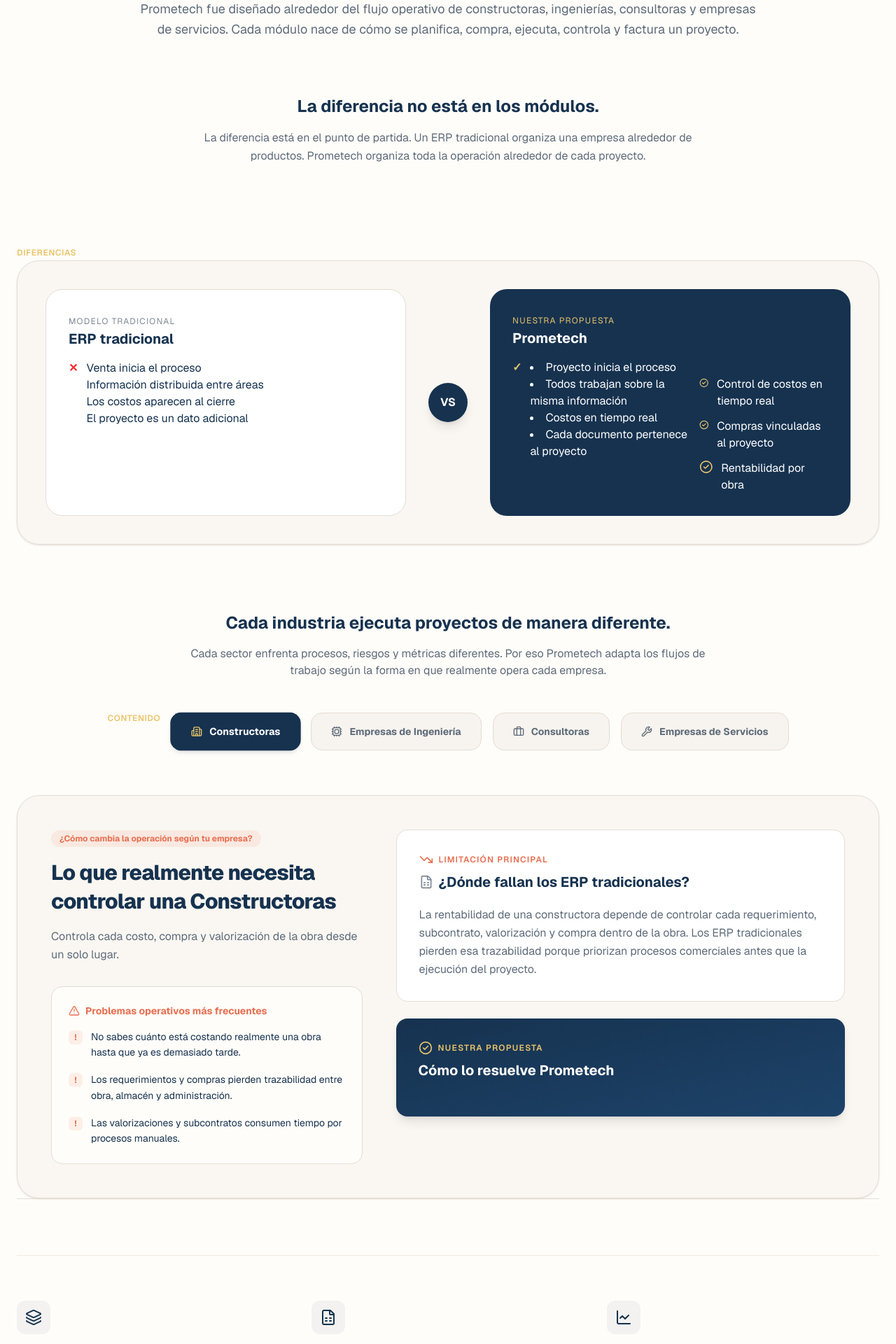
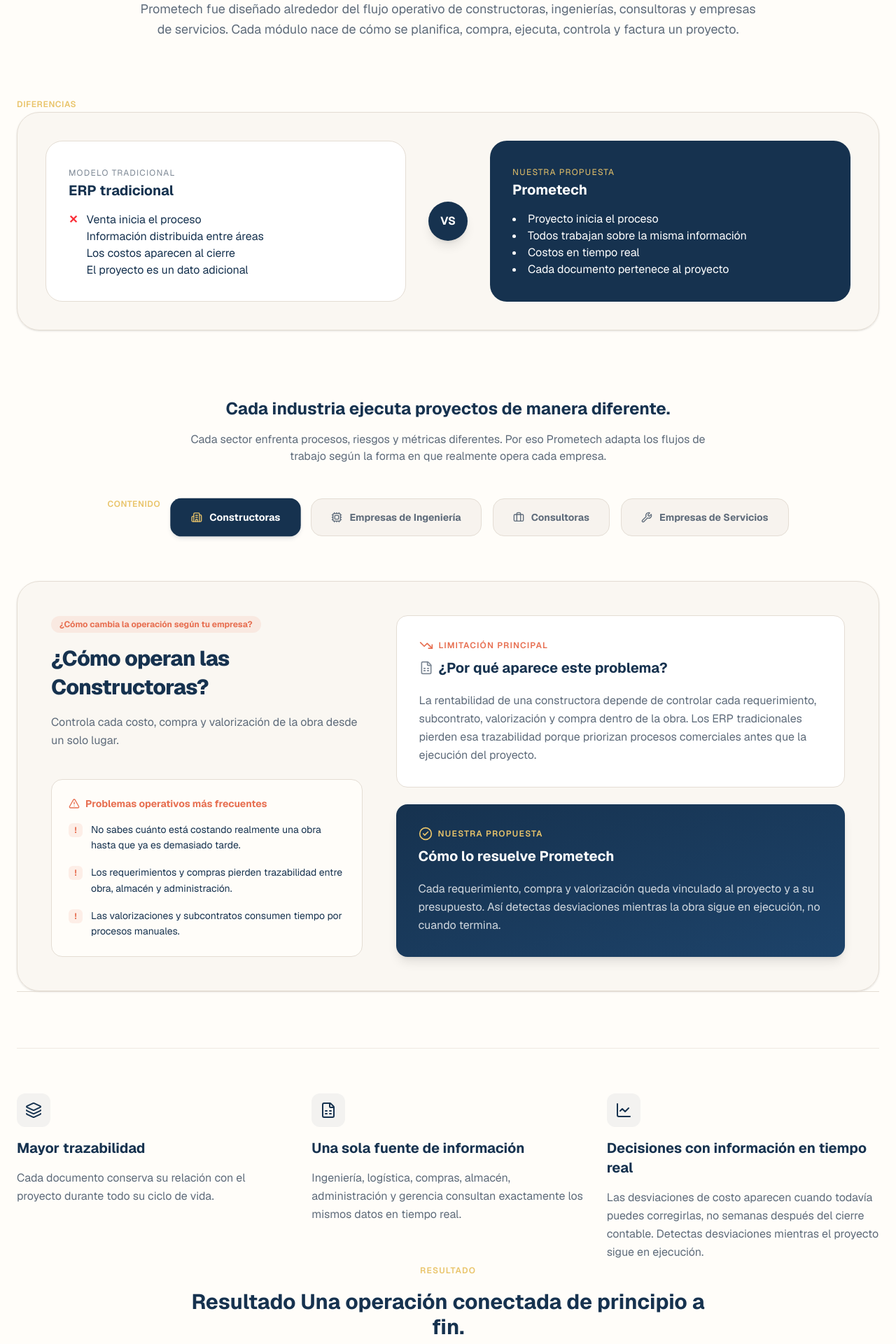
Before and after one commit to alexandermerino-prometech/landing-page, a Next.js app: page / in a window 1280 px wide. Shown: the part 1220-3140 px from the top of the page at 70% size. Built offline with nearby package versions, Linux system fonts and the light colour scheme.

Commit message:
fixing issues in ConceptoErp

```diff
--- a/app/components/ConceptoErp.tsx
+++ b/app/components/ConceptoErp.tsx
@@ -113,18 +113,6 @@ export default function ConceptoErp() {
 
         </div>
 
-        <div className="text-center mb-28 max-w-3xl mx-auto">
-          <h3 className="text-2xl font-bold text-[#16324F]">
-              La diferencia no está en los módulos.
-          </h3>
-
-          <p className="mt-4 text-[#5E6B7A] leading-relaxed">
-              La diferencia está en el punto de partida.
-              Un ERP tradicional organiza una empresa alrededor de productos.
-              Prometech organiza toda la operación alrededor de cada proyecto.
-          </p>
-        </div>
-
         <span className="uppercase uppercase text-xs tracking-wider mb-3 text-[#E9C46A] font-semibold">
           Diferencias
         </span>
@@ -174,7 +162,6 @@ export default function ConceptoErp() {
             </h3>
 
             <li className="flex gap-3">
-              <span className="text-[#E9C46A] font-bold">✓</span>
               <div>
                 <li>
                 Proyecto inicia el proceso
@@ -189,30 +176,6 @@ export default function ConceptoErp() {
                 Cada documento pertenece al proyecto
                 </li>
               </div>
-
-              <ul className="mt-6 space-y-3">
-
-                <li className="flex gap-3">
-                <CheckCircle2 className="w-5 h-5 text-[#E9C46A]" />
-                <span>
-                Control de costos en tiempo real
-                </span>
-                </li>
-
-                <li className="flex gap-3">
-                <CheckCircle2 className="w-5 h-5 text-[#E9C46A]" />
-                <span>
-                Compras vinculadas al proyecto
-                </span>
-                </li>
-
-                <li className="flex gap-3">
-                <CheckCircle2 className="w-5 h-5 text-[#E9C46A]" />
-                <span>
-                Rentabilidad por obra
-                </span>
-                </li>
-              </ul>
 
             </li>
           </div>
@@ -280,7 +243,7 @@ export default function ConceptoErp() {
                     ¿Cómo cambia la operación según tu empresa?
                   </span>
                   <h3 className="text-2xl sm:text-3xl font-extrabold text-[#16324F] tracking-tight leading-snug mb-4">
-                    Lo que realmente necesita controlar una {sectorActivo.label}
+                    ¿Cómo operan las {sectorActivo.label}?
                   </h3>
                   <p className="text-[#5E6B7A] text-base leading-relaxed mb-8">
                     {sectorActivo.subtitulo}
@@ -321,7 +284,7 @@ export default function ConceptoErp() {
                     <div className="flex items-center gap-2">
                         <FileSpreadsheet className="w-5 h-5 text-[#7C8794]" />
                         <h4 className="text-xl font-bold text-[#16324F]">
-                            ¿Dónde fallan los ERP tradicionales?
+                            ¿Por qué aparece este problema?
                         </h4>
                     </div>
                   </div>
@@ -345,6 +308,9 @@ export default function ConceptoErp() {
                         Cómo lo resuelve Prometech
                     </h4>
                 </div>
+                <p className="text-white/80 text-sm sm:text-base leading-relaxed">
+                    {sectorActivo.enfoquePrometech}
+                </p>
                 </div>
               </div>
             </motion.div>
@@ -359,9 +325,10 @@ export default function ConceptoErp() {
             <div className="w-12 h-12 bg-[#16324F]/5 rounded-xl flex items-center justify-center text-[#16324F]">
               <Layers className="w-6 h-6" />
             </div>
-            <h3 className="text-xl font-bold text-[#16324F]">Todo gira alrededor del proyecto</h3>
+            <h3 className="text-xl font-bold text-[#16324F]">
+              Mayor trazabilidad</h3>
             <p className="text-[#5E6B7A] text-sm sm:text-base leading-relaxed">
-              Cada compra, requerimiento, orden de servicio, valorización y factura mantiene su relación con el proyecto desde el primer día.
+              Cada documento conserva su relación con el proyecto durante todo su ciclo de vida.
             </p>
           </div>
 
@@ -369,7 +336,8 @@ export default function ConceptoErp() {
             <div className="w-12 h-12 bg-[#16324F]/5 rounded-xl flex items-center justify-center text-[#16324F]">
               <FileSpreadsheet className="w-6 h-6" />
             </div>
-            <h3 className="text-xl font-bold text-[#16324F]">Todos trabajan la misma información</h3>
+            <h3 className="text-xl font-bold text-[#16324F]">
+              Una sola fuente de información</h3>
             <p className="text-[#5E6B7A] text-sm sm:text-base leading-relaxed">
               Ingeniería, logística, compras, almacén, administración y gerencia consultan exactamente los mismos datos en tiempo real.
             </p>
@@ -379,7 +347,8 @@ export default function ConceptoErp() {
             <div className="w-12 h-12 bg-[#16324F]/5 rounded-xl flex items-center justify-center text-[#16324F]">
               <LineChart className="w-6 h-6" />
             </div>
-            <h3 className="text-xl font-bold text-[#16324F]">Controlas por todo el tiempo de duración del proyecto</h3>
+            <h3 className="text-xl font-bold text-[#16324F]">
+              Decisiones con información en tiempo real</h3>
             <p className="text-[#5E6B7A] text-sm sm:text-base leading-relaxed">
               Las desviaciones de costo aparecen cuando todavía puedes corregirlas, no semanas después del cierre contable. Detectas desviaciones mientras el proyecto sigue en ejecución.
             </p>
@@ -392,7 +361,9 @@ export default function ConceptoErp() {
           </span>
 
           <h3 className="mt-4 text-3xl font-bold text-[#16324F]">
-              Una plataforma diseñada para controlar proyectos, no solo procesos administrativos.
+              Resultado
+
+              Una operación conectada de principio a fin.
           </h3>
 
         </div>
```
